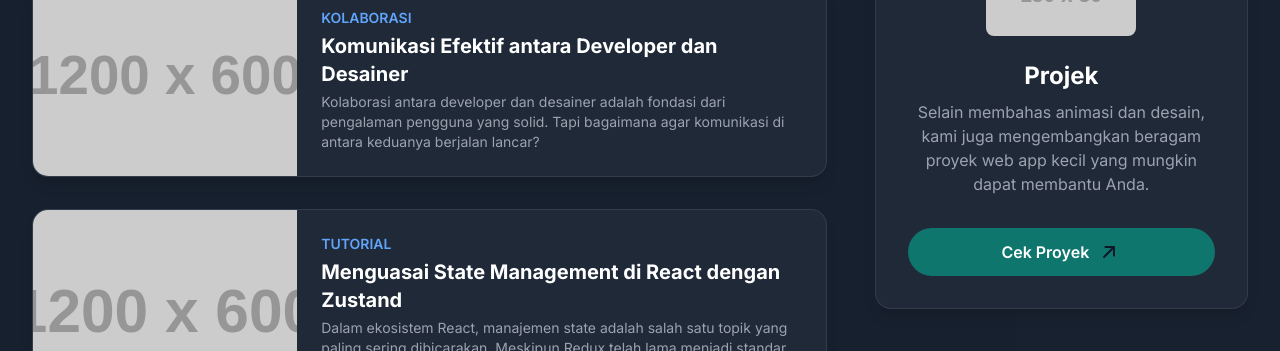
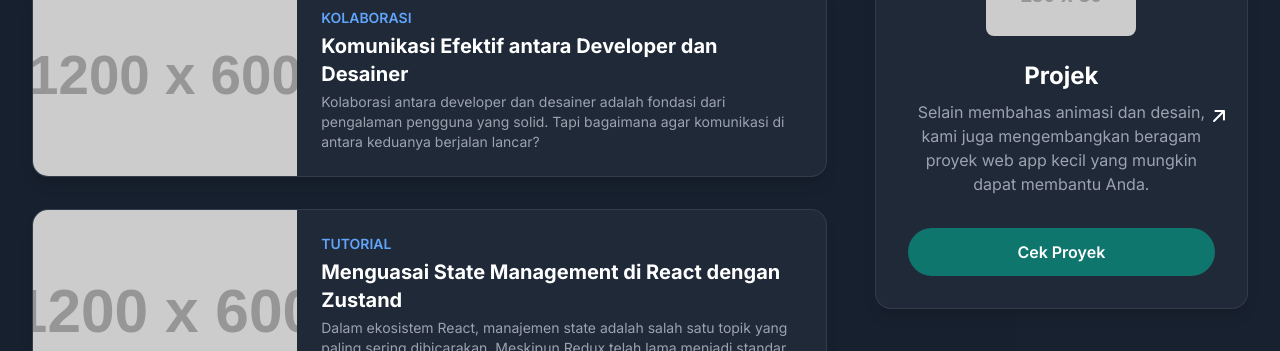
Before and after one commit to nurimator/n.dayverse.id, a Jekyll site: the page built from id/post/index.html, in a window 1280 px wide. Shown: the part 189-540 px from the top of the page. Built offline with Jekyll 4.4.1, drawn with Linux system fonts in a browser that asks for light colours; nearby versions of some CDN libraries; the list of posts is cut into pages by our own code.

Commit message:
ganti align simbol panah keluar

```diff
--- a/id/post/index.html
+++ b/id/post/index.html
@@ -105,8 +105,8 @@
             <p class="text-gray-400 mb-8 flex-grow">Selain membahas animasi dan desain, kami juga mengembangkan beragam proyek web app kecil yang mungkin dapat membantu Anda.</p>
             <a href="/id/proyek" target="_blank" rel="noopener noreferrer" class="w-full bg-teal-700 text-white font-semibold py-3 px-6 rounded-full hover:bg-teal-800 transition-colors duration-300 flex items-center justify-center space-x-2">
               <span>Cek Proyek</span>
-              <svg width="24" height="24" viewBox="0 0 24 24" fill="currentColor" xmlns="http://www.w3.org/2000/svg" class="w-6 h-6">
-                <path fill-rule="evenodd" clip-rule="evenodd" d="M7.46451 7.05023C7.46451 6.49795 7.91222 6.05023 8.46451 6.05023H16.9496C16.9497 6.05023 16.9498 6.05023 16.95 6.05023H16.9645C17.5168 6.05023 17.9645 6.49795 17.9645 7.05023V15.5502C17.9645 16.1025 17.5168 16.5502 16.9645 16.5502C16.4122 16.5502 15.9645 16.1025 15.9645 15.5502V9.44973L7.7574 17.6568C7.36688 18.0474 6.73371 18.0474 6.34319 17.6568C5.95266 17.2663 5.95266 16.6331 6.34319 16.2426L14.5356 8.05023H8.46451C7.91222 8.05023 7.46451 7.60252 7.46451 7.05023Z" fill="#0F1729"/>
+              <svg width="24" height="24" viewBox="0 0 24 24" fill="currentColor" xmlns="http://www.w3.org/2000/svg" class="absolute right-4 top-1/2 -translate-y-1/2 w-6 h-6">
+                <path fill-rule="evenodd" clip-rule="evenodd" d="M7.46451 7.05023C7.46451 6.49795 7.91222 6.05023 8.46451 6.05023H16.9496C16.9497 6.05023 16.9498 6.05023 16.95 6.05023H16.9645C17.5168 6.05023 17.9645 6.49795 17.9645 7.05023V15.5502C17.9645 16.1025 17.5168 16.5502 16.9645 16.5502C16.4122 16.5502 15.9645 16.1025 15.9645 15.5502V9.44973L7.7574 17.6568C7.36688 18.0474 6.73371 18.0474 6.34319 17.6568C5.95266 17.2663 5.95266 16.6331 6.34319 16.2426L14.5356 8.05023H8.46451C7.91222 8.05023 7.46451 7.60252 7.46451 7.05023Z"/>
               </svg>
             </a>
           </div>
```
